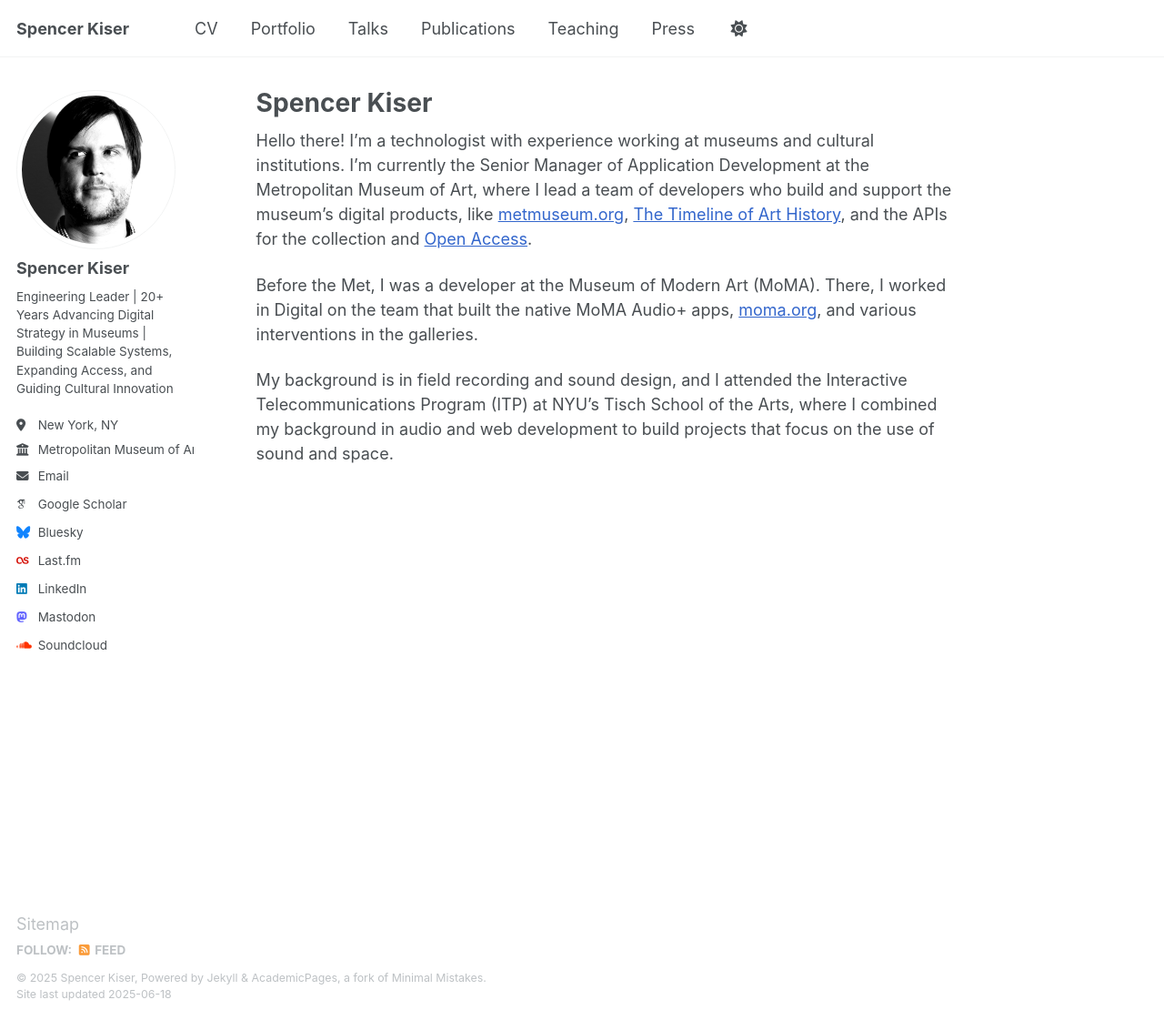
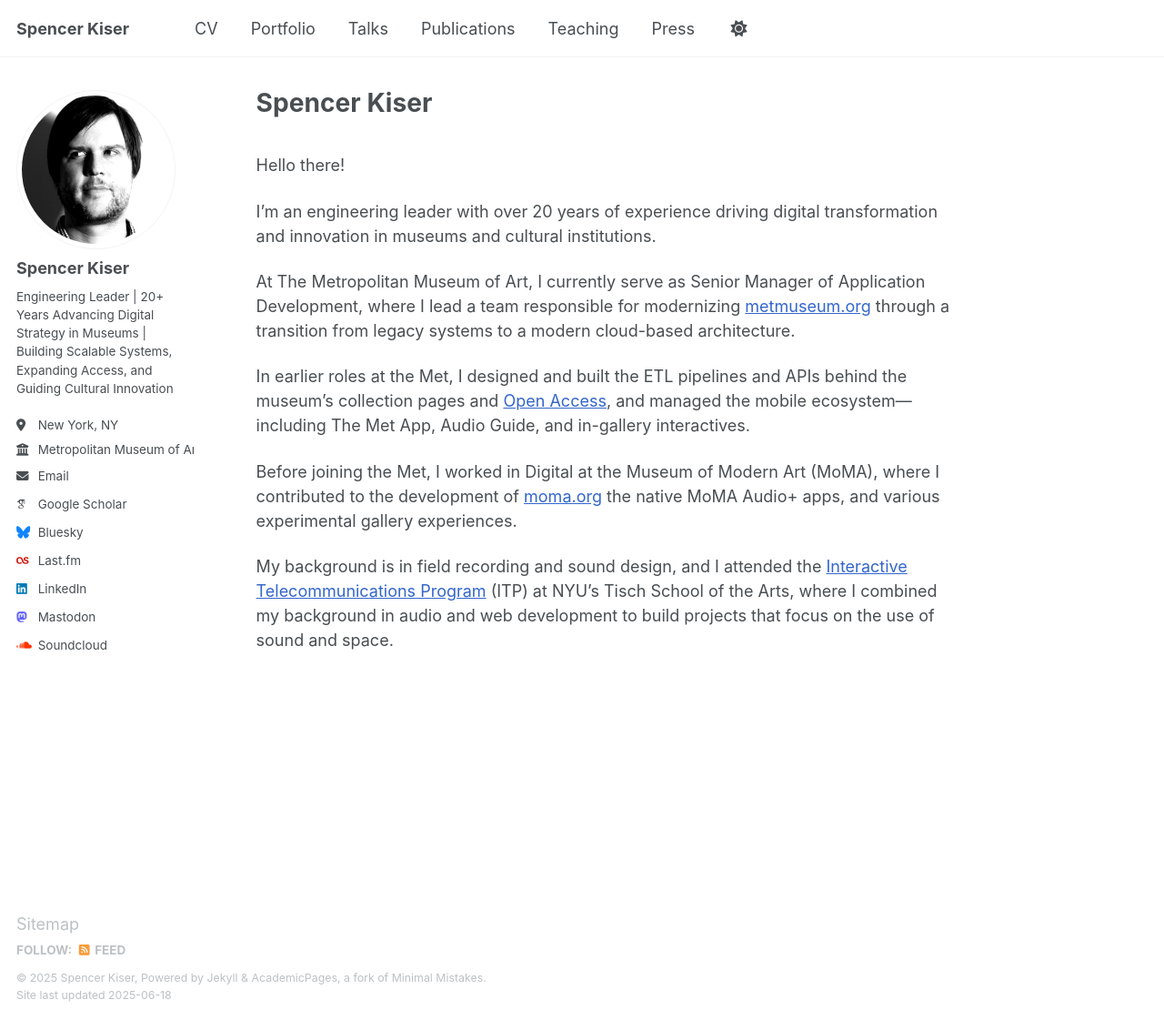
Before and after one commit to spencerk/spencerk.github.io, a Jekyll site: the page built from _pages/about.md, in a window 1280 px wide and 1121 px high. Shown: the whole window at 91% size. Built offline with Jekyll 4.4.1, drawn with Linux system fonts in a browser that asks for light colours; some web fonts are replaced.

Commit message:
updates home page copy

```diff
--- a/_pages/about.md
+++ b/_pages/about.md
@@ -6,8 +6,15 @@
   - /about/
   - /about.html
 ---
-Hello there! I’m a technologist with experience working at museums and cultural institutions. I’m currently the Senior Manager of Application Development at the Metropolitan Museum of Art, where I lead a team of developers who build and support the museum’s digital products, like [metmuseum.org](https://www.metmuseum.org), [The Timeline of Art History](https://www.metmuseum.org/toah), and the APIs for the collection and [Open Access](https://www.metmuseum.org/about-the-met/policies-and-documents/open-access).
+<br/>
+Hello there!
 
-Before the Met, I was a developer at the Museum of Modern Art (MoMA). There, I worked in Digital on the team that built the native MoMA Audio+ apps, [moma.org](https://www.moma.org), and various interventions in the galleries.
+I’m an engineering leader with over 20 years of experience driving digital transformation and innovation in museums and cultural institutions.
 
-My background is in field recording and sound design, and I attended the Interactive Telecommunications Program (ITP) at NYU’s Tisch School of the Arts, where I combined my background in audio and web development to build projects that focus on the use of sound and space.
+At The Metropolitan Museum of Art, I currently serve as Senior Manager of Application Development, where I lead a team responsible for modernizing [metmuseum.org](https://www.metmuseum.org) through a transition from legacy systems to a modern cloud-based architecture.
+
+In earlier roles at the Met, I designed and built the ETL pipelines and APIs behind the museum’s collection pages and [Open Access](https://www.metmuseum.org/about-the-met/policies-and-documents/open-access), and managed the mobile ecosystem—including The Met App, Audio Guide, and in-gallery interactives.
+
+Before joining the Met, I worked in Digital at the Museum of Modern Art (MoMA), where I contributed to the development of [moma.org](https://www.moma.org) the native MoMA Audio+ apps, and various experimental gallery experiences.
+
+My background is in field recording and sound design, and I attended the [Interactive Telecommunications Program](https://itp.nyu.edu/itp/) (ITP) at NYU’s Tisch School of the Arts, where I combined my background in audio and web development to build projects that focus on the use of sound and space.
```
